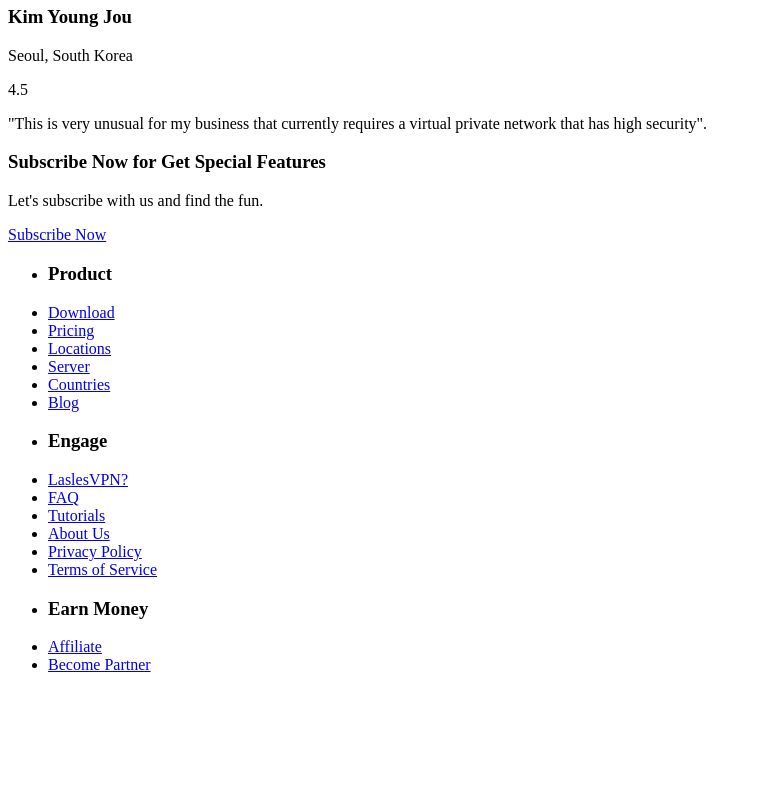
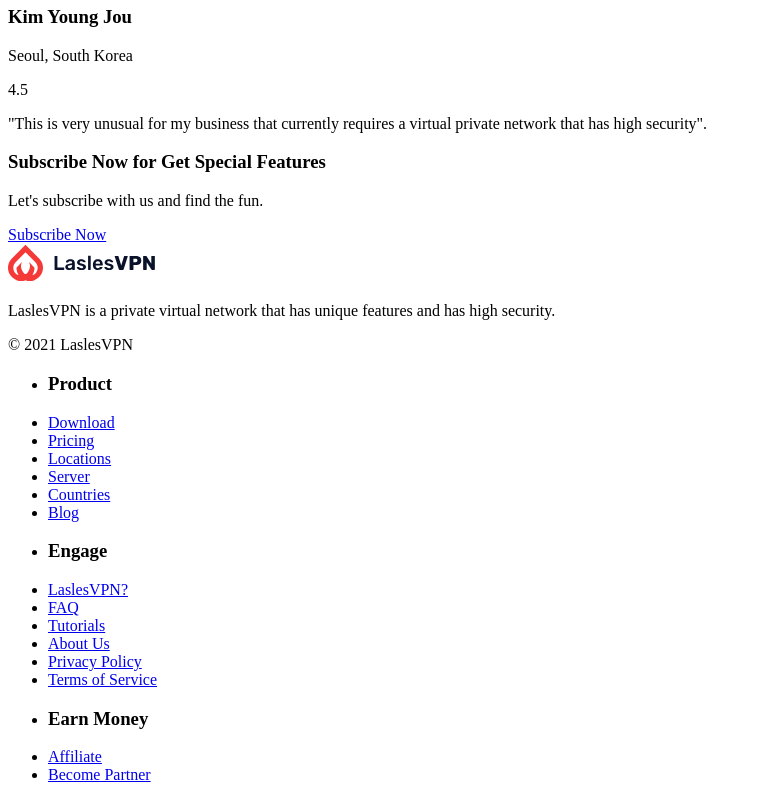
Before and after one commit to Jose-Angel-Rey/LaslesVPN-landing-page, a plain HTML site: page index.html in a window 1280 px wide. Shown: the part 4177-4977 px from the top of the page, without its empty margins (0-757 px from the left). Before the commit the page ends 4867 px from the top, so only its background shows below. Drawn offline with nearby package versions, Linux system fonts and the light colour scheme; files that its build step writes are made by us from their sources.

Commit message:
Update main-footer from index.html

```diff
--- a/index.html
+++ b/index.html
@@ -264,11 +264,27 @@
         <div class="main-footer-container">
             <footer class="main-footer">
 
+                <div class="main-footer__content-wrapper">
+                    <img src="/assets/Logo.svg" alt="LaslesVPN Logo0" class="main-footer__logo">
+                    <p class="main-footer__description"><span>LaslesVPN is a private virtual network that has unique
+                            features and has high security.</span></p>
+                </div>
+
+                <div class="main-footer__copy-wrapper">
+                    <div class="main-footer__social-links-wrapper">
+                        <i></i>
+                        <i></i>
+                        <i></i>
+                    </div>
+                    <p class="main-footer__copy">&copy; 2021 <span>LaslesVPN</span></p>
+                </div>
 
                 <!-- Product nav -->
                 <nav class="main-footer__navbar">
                     <ul class="main-footer__nav">
-                        <li><h3 class="main-footer__nav-title">Product</h3></li>
+                        <li>
+                            <h3 class="main-footer__nav-title">Product</h3>
+                        </li>
                         <li><a href="#" class="main-footer__nav-link">Download</a></li>
                         <li><a href="#" class="main-footer__nav-link">Pricing</a></li>
                         <li><a href="#" class="main-footer__nav-link">Locations</a></li>
@@ -281,7 +297,9 @@
                 <!-- Engage nav -->
                 <nav class="main-footer__navbar">
                     <ul class="main-footer__nav">
-                        <li><h3 class="main-footer__nav-title">Engage</h3></li>
+                        <li>
+                            <h3 class="main-footer__nav-title">Engage</h3>
+                        </li>
                         <li><a href="#" class="main-footer__nav-link">LaslesVPN?</a></li>
                         <li><a href="#" class="main-footer__nav-link">FAQ</a></li>
                         <li><a href="#" class="main-footer__nav-link">Tutorials</a></li>
@@ -294,7 +312,9 @@
                 <!-- Earn Money nav -->
                 <nav class="main-footer__navbar">
                     <ul class="main-footer__nav">
-                        <li><h3 class="main-footer__nav-title">Earn Money</h3></li>
+                        <li>
+                            <h3 class="main-footer__nav-title">Earn Money</h3>
+                        </li>
                         <li><a href="#" class="main-footer__nav-link">Affiliate</a></li>
                         <li><a href="#" class="main-footer__nav-link">Become Partner</a></li>
                     </ul>
```
